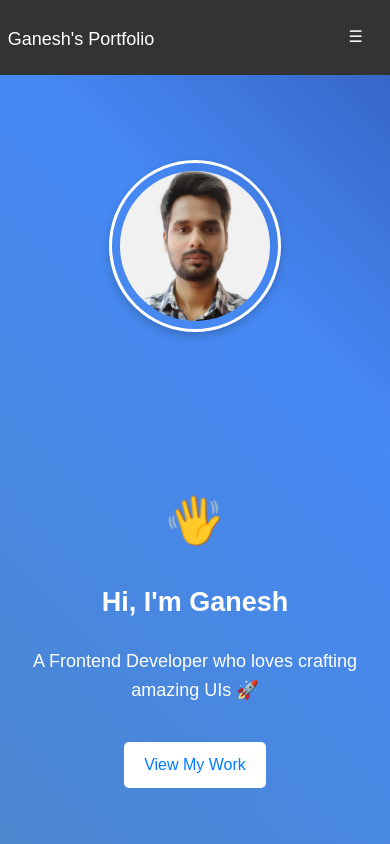
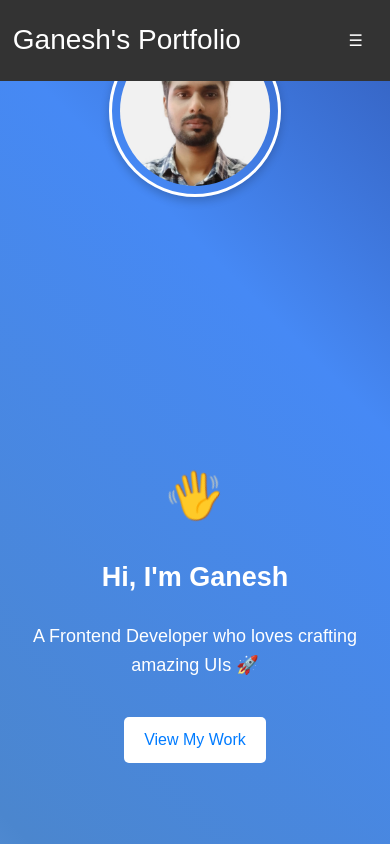
Before and after one commit to gvrnganesh/ganesh-portfolio, a React (Create React App) app: page / in a window 390 px wide. Shown: the top 844 px of the page. Built offline with nearby package versions, Linux system fonts and the light colour scheme.

Commit message:
responsive update

```diff
--- a/src/components/Header.css
+++ b/src/components/Header.css
@@ -105,7 +105,9 @@
   }
 
   .portfolio-name {
-    font-size: 18px;
+    font-size: 28px;
+    padding-left: 5px;
+
   }
 }
 
--- a/src/components/Hero.css
+++ b/src/components/Hero.css
@@ -97,7 +97,7 @@
   .hero {
     flex-direction: column;
     text-align: center;
-    padding-top: 50px;
+    padding-top: 25px;
   }
 
   .hero-left {
@@ -111,7 +111,6 @@
   .profile-pic {
     width: 150px;
     height: 150px;
-    margin-top: 110px;
   }
 
   .cta-button {
--- a/src/components/Projects.css
+++ b/src/components/Projects.css
@@ -84,6 +84,7 @@
 
     .projects h2 {
       font-size: 1.8rem;
+      padding-top: 15px;
     }
 
     .projects-grid {
--- a/src/components/Skills.css
+++ b/src/components/Skills.css
@@ -59,6 +59,7 @@
 
   .skills-title {
     font-size: 1.8rem;
+    padding-top: 15px;
   }
 
   .skills-grid {
```
